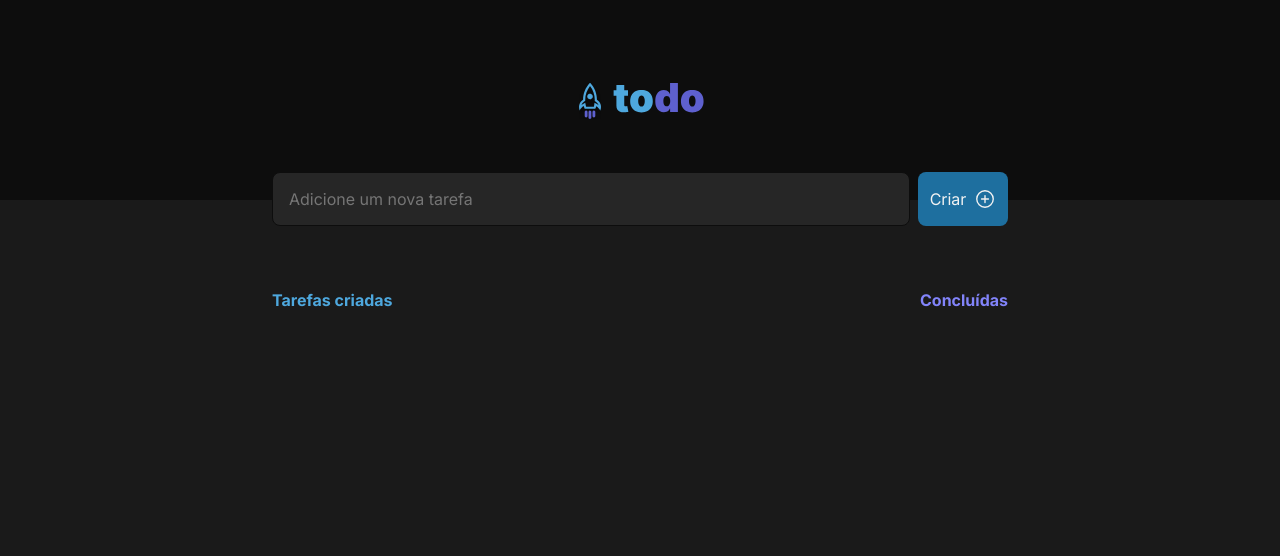
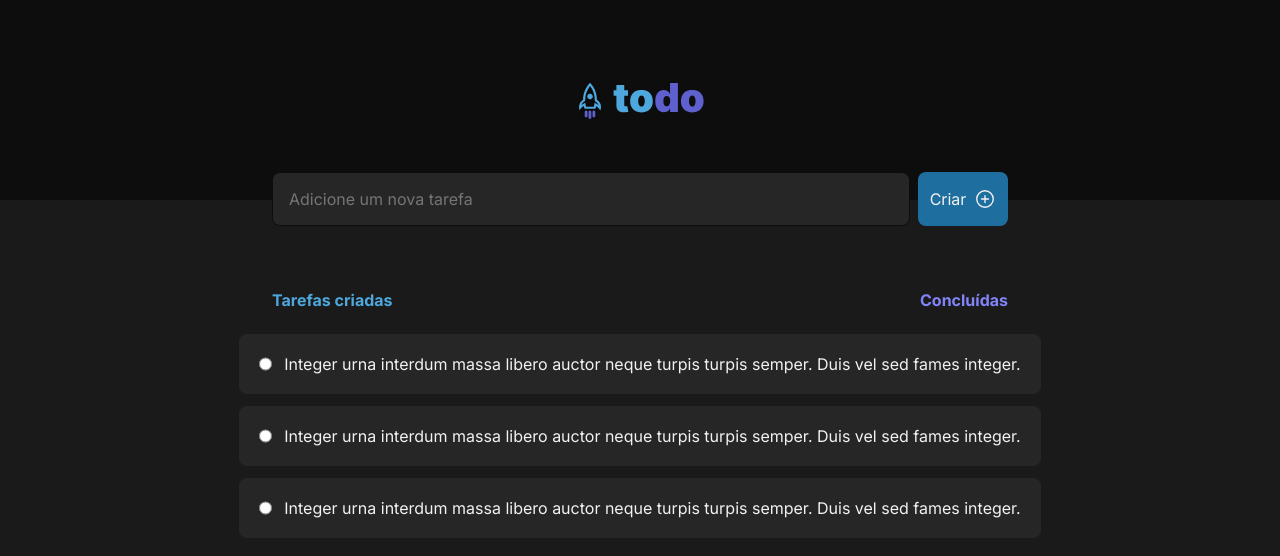
Before and after one commit to LuizGarbini/01-desafio-react-js, a React (Vite) app: page / in a window 1280 px wide. Shown: the top 556 px of the page. Built offline with nearby package versions, Linux system fonts and the light colour scheme.

Commit message:
:wrench: array tasks

```diff
--- a/src/App.tsx
+++ b/src/App.tsx
@@ -2,10 +2,13 @@ import { useState } from "react";
 import img from "./logo.svg";
 import { PlusCircle } from "@phosphor-icons/react";
 import { Tasks } from "./components/Tasks";
+import { Comment } from "./components/Comment";
 
 import "./global.css";
 import stylesTasks from "./components/Tasks.module.css";
 import stylesApp from "./App.module.css";
+
+const comments = [1, 2, 3];
 
 export function App() {
   return (
@@ -25,6 +28,11 @@ export function App() {
       <div>
         <Tasks />
       </div>
+      <div>
+        {comments.map((comment) => {
+          return <Comment />;
+        })}
+      </div>
     </div>
   );
 }
--- /dev/null
+++ b/src/components/Comment.module.css
@@ -0,0 +1,16 @@
+.Content {
+  display: flex;
+  flex-direction: column;
+  align-items: center;
+  margin: 12px;
+}
+
+.ContentDiv {
+  border-radius: 8px;
+  display: flex;
+  flex-direction: row;
+  gap: 12px;
+  padding: 20px;
+  background-color: var(--Gray-500);
+  color: var(--Gray-100);
+}
--- a/src/components/Comment.tsx
+++ b/src/components/Comment.tsx
@@ -1,10 +1,18 @@
 import React from "react";
 import ReactDOM from "react-dom/client";
 
+import stylesComment from "./Comment.module.css";
+
 export function Comment() {
   return (
-    <div>
-      <p>teste</p>
+    <div className={stylesComment.Content}>
+      <div className={stylesComment.ContentDiv}>
+        <input type="radio" name="radio" />
+        <p>
+          Integer urna interdum massa libero auctor neque turpis turpis semper.
+          Duis vel sed fames integer.
+        </p>
+      </div>
     </div>
   );
 }
--- a/src/components/Tasks.module.css
+++ b/src/components/Tasks.module.css
@@ -9,6 +9,7 @@
   display: flex;
   width: 736px;
   justify-content: space-between;
+  padding-bottom: 12px;
 }
 
 .tasksCreate {
```
